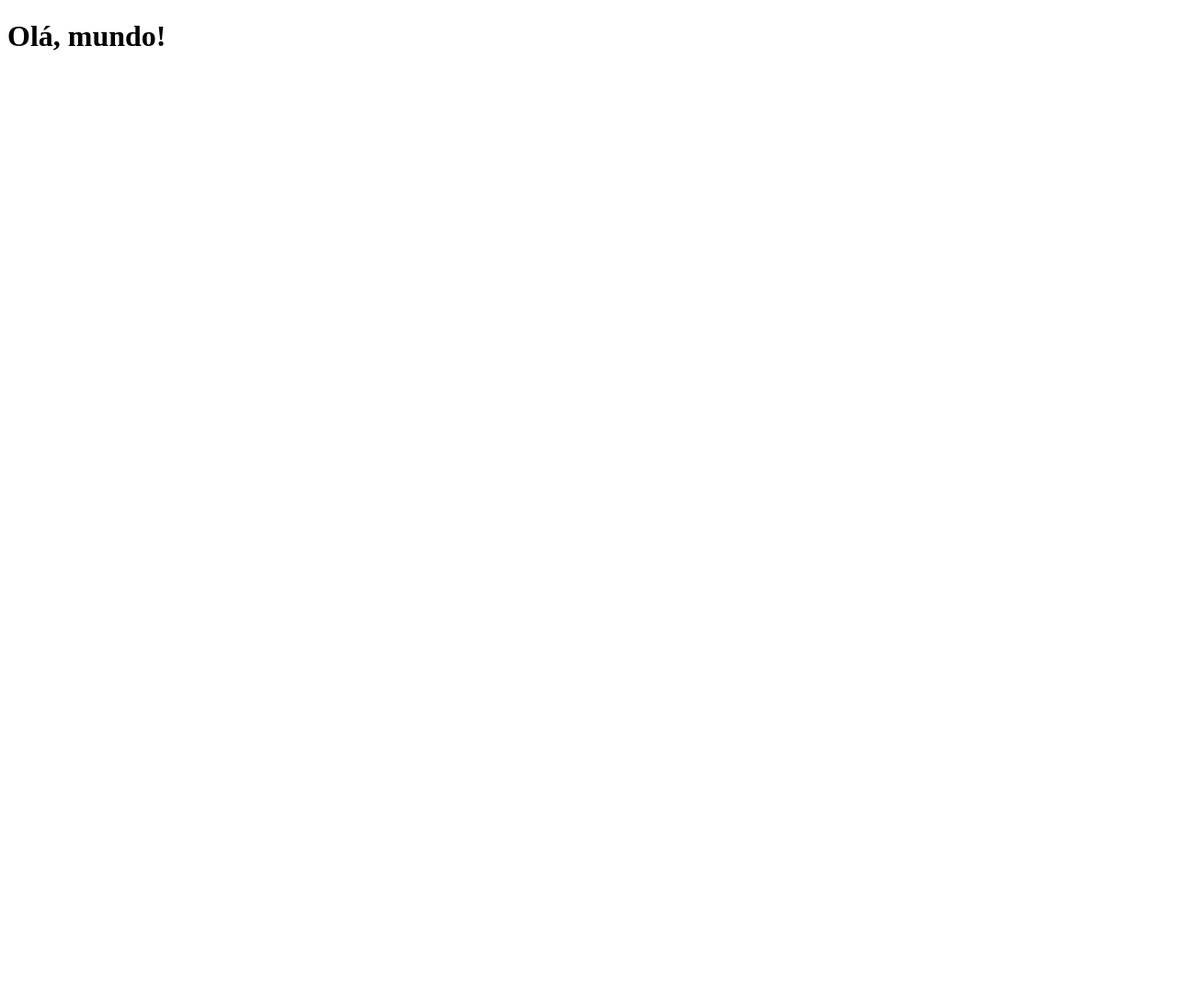
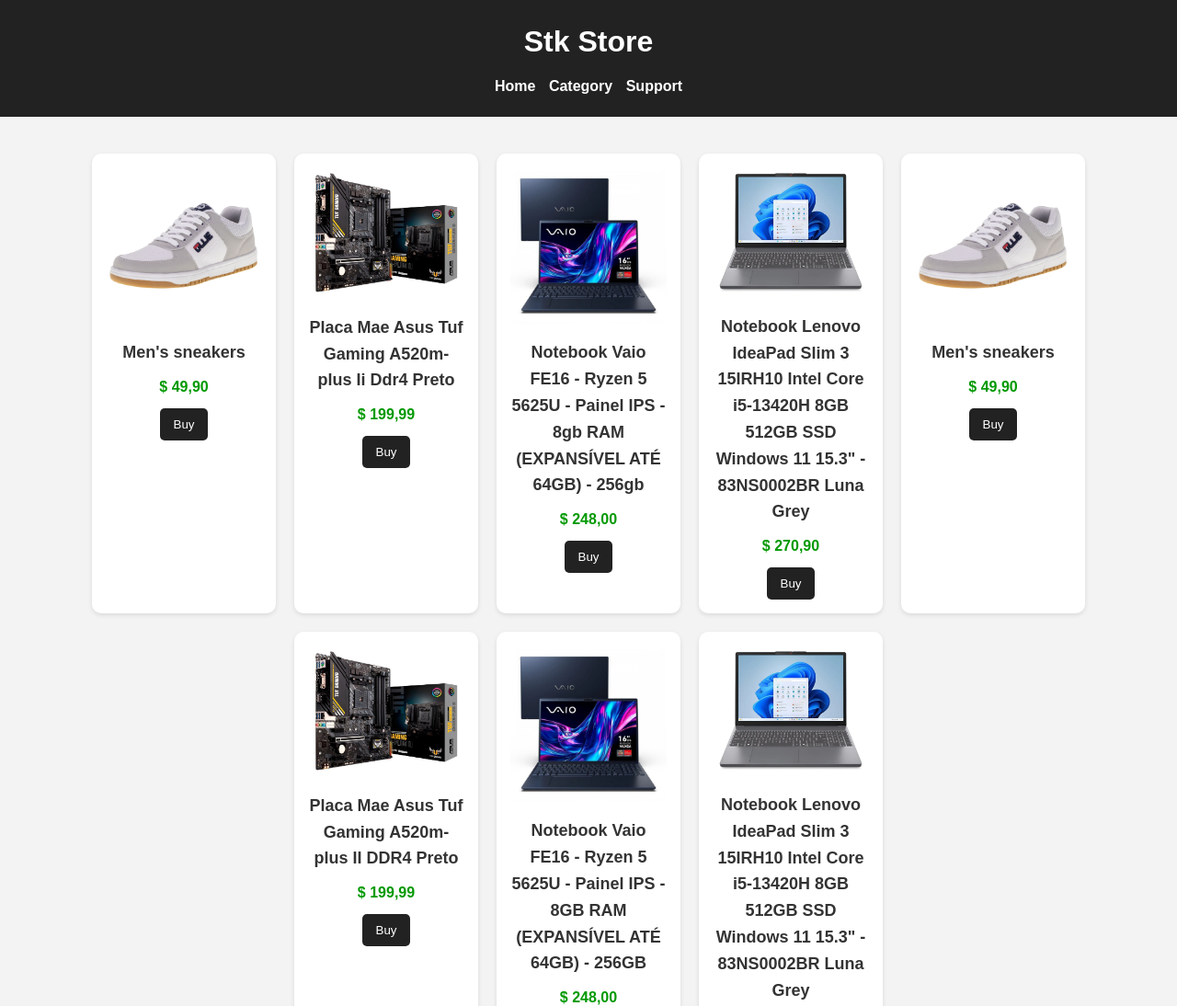
Before and after one commit to Stkzxt/Web-Development, a plain HTML site: page web-project/index.html in a window 1280 px wide. Shown: the top 1094 px of the page at 92% size. Before the commit the page ends 800 px from the top, so only its background shows below. Drawn offline with Linux system fonts and the light colour scheme; files that its build step writes are made by us from their sources.

Commit message:
Stk store finalizada

```diff
--- a/web-project/index.html
+++ b/web-project/index.html
@@ -1,12 +1,75 @@
 <!DOCTYPE html>
 <html lang="pt-BR">
 <head>
-  <meta charset="UTF-8" />
-  <meta name="viewport" content="width=device-width, initial-scale=1.0" />
-  <title>stkz store</title>
-  <link rel="stylesheet" href="style.css" />
+  <meta charset="UTF-8"/>
+  <meta name="viewport" content="width=device-width, initial-scale=1.0"/>
+  <title>Stk Store</title>
+  <link rel="icon" type="image/favicon.ico" href="imagens/favicons/favicon.ico">
+  <link rel="icon" type="image/png" sizes="16x16" href="imagens/favicons/favicon-16x16.png">
+  <link rel="icon" type="image/png" sizes="32x32"
+  href="imagens/favicons/favicon-32x32.png">
+  <link rel="apple-touch-icon" href="imagens/favicons/apple-touch-icon.png">
+  <link rel="stylesheet" href="style.css"/>
 </head>
 <body>
-  <h1>Olá, mundo!</h1>
+  <header>
+    <h1>Stk Store</h1>
+    <nav>
+      <a href="#">Home</a>
+      <a href="#">Category</a>
+      <a href="#">Support</a>
+    </nav>
+  </header>
+  <main>
+    <section class="products">
+      <div class="product">
+        <img src="imagens/tenis_macho.jpg" alt="tênis masculino"
+        onclick="abrirModal(0)">
+        <h2>Men's sneakers</h2>
+        <p>$ 49,90</p>
+        <button onclick="abrirModal(0)">Buy</button>
+      </div>
+      <div class="product">
+        <img src="imagens/placa_mãe.jpg" alt="placa mãe" onclick="abrirModal(1)">
+        <h2>Placa Mae Asus Tuf Gaming A520m-plus Ii Ddr4 Preto</h2>
+        <p>$ 199,99</p>
+        <button onclick="abrirModal(1)">Buy</button>
+      </div>
+      <div class="product">
+        <img src="imagens/notebook1.jpg" alt="notebook vaio"
+        onclick="abrirModal(2)">
+        <h2>Notebook Vaio FE16
+            - Ryzen 5 5625U
+            - Painel IPS
+            - 8gb RAM (EXPANSÍVEL ATÉ 64GB)
+            - 256gb</h2>
+        <p>$ 248,00</p>
+        <button onclick="abrirModal(2)">Buy</button>
+      </div>
+      <div class="product">
+        <img src="imagens/notebook2.jpg" alt="notebook lenovo"
+        onclick="abrirModal(3)">
+        <h2>Notebook Lenovo IdeaPad Slim 3 15IRH10 Intel Core i5-13420H 8GB
+        512GB SSD Windows 11 15.3" - 83NS0002BR Luna Grey</h2>
+        <p>$ 270,90</p>
+        <button onclick="abrirModal(3)">Buy</button>
+      </div>
+    </section>
+  </main>
+  <footer>
+    <p>&copy; 2025 Stk Store</p>
+  </footer>
+<!-- Modal de detalhes -->
+  <div id="modal-produto" class="modal">
+  <div class="modal-conteudo">
+    <span id="fechar-modal" class="fechar">&times;</span>
+    <img id="modal-imagem" src="" alt="Produto">
+    <h2 id="modal-nome"></h2>
+    <p id="modal-preco"></p>
+    <p id="modal-descricao"></p>
+    <button id="modal-comprar">Buy</button>
+  </div>
+</div>
+<script src="script.js"></script>
 </body>
 </html>
--- /dev/null
+++ b/web-project/script.js
@@ -0,0 +1,47 @@
+const produtos = [
+  { nome: "Men's sneakers", preco: "$ 49,90", descricao: "Tênis masculino confortável e estiloso.", imagem: "imagens/tenis_macho.jpg" },
+  { nome: "Placa Mae Asus Tuf Gaming A520m-plus II DDR4 Preto", preco: "$ 199,99", descricao: "Placa mãe para jogos com desempenho avançado.", imagem: "imagens/placa_mãe.jpg" },
+  { nome: "Notebook Vaio FE16 - Ryzen 5 5625U - Painel IPS - 8GB RAM (EXPANSÍVEL ATÉ 64GB) - 256GB", preco: "$ 248,00", descricao: "Notebook Vaio potente para produtividade e lazer.", imagem: "imagens/notebook1.jpg" },
+  { nome: "Notebook Lenovo IdeaPad Slim 3 15IRH10 Intel Core i5-13420H 8GB 512GB SSD Windows 11 15.3\" - 83NS0002BR Luna Grey", preco: "$ 270,90", descricao: "Notebook Lenovo fino, leve e moderno com bom desempenho.", imagem: "imagens/notebook2.jpg" }
+];
+
+const containerProdutos = document.querySelector(".products");
+
+produtos.forEach((produto, index) => {
+  const card = document.createElement("div");
+  card.className = "product";
+  card.innerHTML = `
+    <img src="${produto.imagem}" alt="${produto.nome}" onclick="abrirModal(${index})">
+    <h2>${produto.nome}</h2>
+    <p>${produto.preco}</p>
+    <button onclick="abrirModal(${index})">Buy</button>
+  `;
+  containerProdutos.appendChild(card);
+});
+
+const modal = document.getElementById('modal-produto');
+const modalImagem = document.getElementById('modal-imagem');
+const modalNome = document.getElementById('modal-nome');
+const modalPreco = document.getElementById('modal-preco');
+const modalDescricao = document.getElementById('modal-descricao');
+const modalComprar = document.getElementById('modal-comprar');
+const fecharModal = document.getElementById('fechar-modal');
+
+function abrirModal(index) {
+  const produto = produtos[index];
+  modalImagem.src = produto.imagem;
+  modalNome.innerText = produto.nome;
+  modalPreco.innerText = produto.preco;
+  modalDescricao.innerText = produto.descricao;
+
+  modal.style.display = "block";
+
+  modalComprar.onclick = () => {
+    alert(produto.nome + " added to cart!");
+    modal.style.display = "none";
+  };
+}
+
+fecharModal.onclick = () => { modal.style.display = "none"; };
+window.onclick = (event) => { if (event.target == modal) modal.style.display =
+"none"; };
--- /dev/null
+++ b/web-project/style.css
@@ -0,0 +1,155 @@
+@charset "UTF-8";
+* {
+  margin: 0;
+  padding: 0;
+  box-sizing: border-box;
+}
+
+body {
+  font-family: Arial, Helvetica, Sans-Serif;
+  background-color: #f3f3f3;
+  color: #333;
+  line-height: 1.6;
+}
+
+header {
+  background-color: #222;
+  color: #fff;
+  padding: 20px 0px;
+  text-align: center;
+}
+
+header h1 {
+  margin-bottom: 10px;
+}
+
+nav a {
+  color: #fff;
+  text-decoration: none;
+  margin: 5px;
+  font-weight: bold;
+  transition: color 0.3s;
+}
+
+nav a:hover{
+  color: #ffcc00;
+}
+
+main {
+  padding: 40px 20px;
+}
+
+.products {
+  display: flex;
+  flex-wrap: wrap;
+  justify-content: center;
+  gap: 20px;
+}
+
+.product {
+  background: #fff;
+  border-radius: 10px;
+  box-shadow: 0px 2px 5px rgba(0,0,0,0.1);
+  width: 200px;
+  padding: 15px;
+  text-align: center;
+  transition: transform 0.3s;
+}
+
+.product:hover {
+  transform: scale(1.1);
+}
+
+.product img {
+  width: 100%;
+  border-radius: 8px;
+}
+
+.product h2 {
+  margin: 10px 0;
+  font-size: 18px;
+}
+
+.product p {
+  color: #009900;
+  font-weight: bold;
+}
+
+.product button {
+  background-color: #222;
+  color: white;
+  border: none;
+  padding: 10px 15px;
+  border-radius: 5px;
+  cursor: pointer;
+  margin-top: 10px;
+  transition: background-color 0.3s;
+}
+
+.product button:hover {
+  background-color: #ffcc00;
+  color: #222;
+}
+
+footer {
+  background-color: #222;
+  color: #fff;
+  text-align: center;
+  padding: 15px 0;
+  margin-top: 30px;
+  font-size: 15px;
+}
+
+/* Modal escondido por padrão */
+.modal {
+  display: none;
+  position: fixed;
+  z-index: 100;
+  left: 0;
+  top: 0;
+  width: 100%;
+  height: 100%;
+  overflow: auto;
+  background-color: rgba(0,0,0,0.6);
+}
+
+.modal-conteudo {
+  background-color: #fff;
+  margin: 10% auto;
+  padding: 20px;
+  border-radius: 10px;
+  width: 90%;        /* antes era 300px */
+  max-width: 400px;  /* largura máxima pra tablets e desktops */
+  text-align: center;
+  position: relative;
+}
+
+.modal-conteudo img {
+  width: 100%;
+  height: auto;       /* mantém proporção da imagem */
+  border-radius: 8px;
+}
+
+#modal-comprar {
+  background-color: #222;
+  color: white;
+  border: none;
+  padding: 10px 15px;
+  border-radius: 5px;
+  cursor: pointer;
+  margin-top: 10px;
+  transition: background-color 0.8s, color 0.6s;
+}
+
+#modal-comprar:hover {
+  background-color: #ffcc00;
+  color: #222;
+}
+
+.fechar {
+  position: absolute;
+  top: 10px;
+  right: 15px;
+  font-size: 24px;
+  cursor: pointer;
+}
```
Also changed, not shown: web-project/imagens/favicons/android-chrome-192x192.png (added), web-project/imagens/favicons/android-chrome-512x512.png (added), web-project/imagens/favicons/apple-touch-icon.png (added), web-project/imagens/favicons/favicon-16x16.png (added), web-project/imagens/favicons/favicon-32x32.png (added), web-project/imagens/favicons/favicon.ico (added), web-project/imagens/notebook1.jpg (added), web-project/imagens/notebook2.jpg (added), web-project/imagens/placa_mãe.jpg (added), web-project/imagens/tenis_macho.jpg (added).
